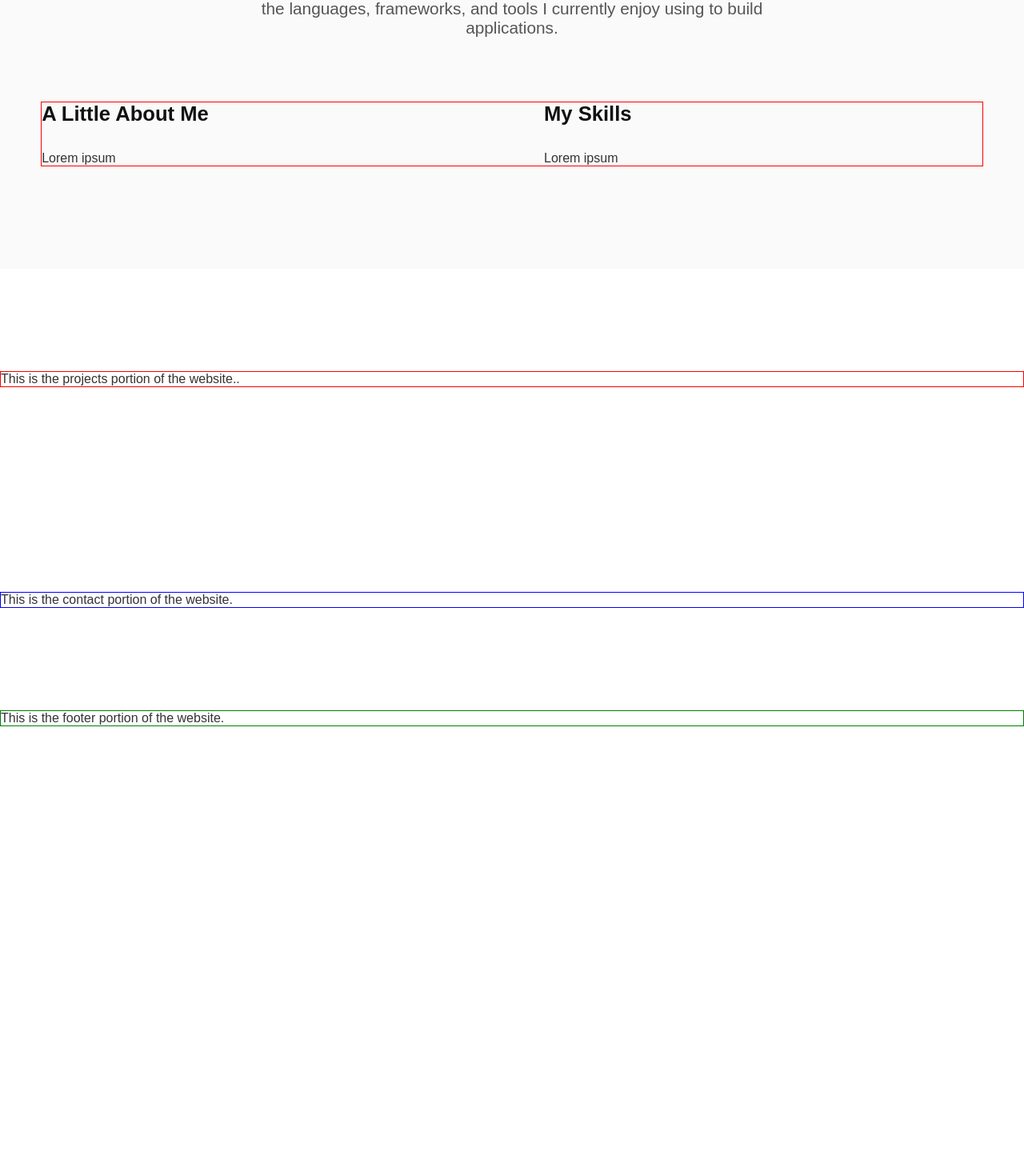
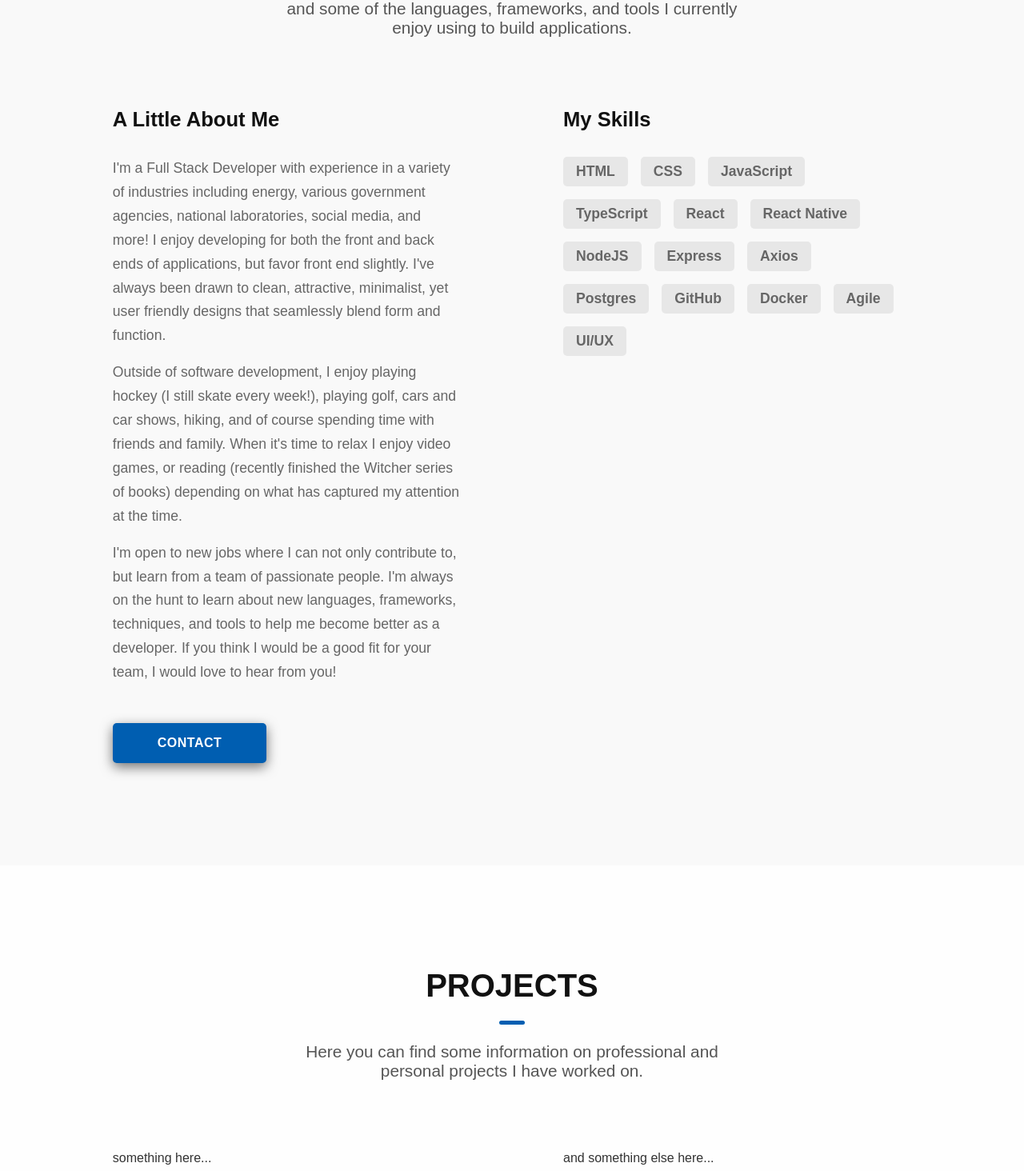
Before and after one commit to apcatanzariti/portfolio-2025, a Next.js app in the folder portfolio-app/: page / in a window 1280 px wide. Shown: the part 1046-2510 px from the top of the page at 80% size. Before the commit the page ends 1954 px from the top, so only its background shows below. Built offline with nearby package versions, Linux system fonts and the light colour scheme; a web font is replaced by a local one.

Commit message:
directory change

```diff
--- a/portfolio-app/src/app/globals.css
+++ b/portfolio-app/src/app/globals.css
@@ -58,5 +58,9 @@ a {
 }
 
 .about {
-  background-color: #FAFAFA;
+  background: #F9F9F9;
 }
+
+.projects {
+  background-color: #FEFEFE;
+}
--- a/portfolio-app/src/app/page.tsx
+++ b/portfolio-app/src/app/page.tsx
@@ -59,12 +59,12 @@ export default function Homepage() {
       </header>
       <main>
         <section id="intro">
-          <Intro scrollToProjects={scrollToProjects} />
+          <Intro scrollToAbout={scrollToAbout} />
         </section>
         <section id="about" className="about section-padding">
-          <About />
+          <About scrollToContact={scrollToContact} />
         </section>
-        <section id="projects" className="section-padding">
+        <section id="projects" className="projects section-padding">
           <Projects />
         </section>
         <section id="contact" className="section-padding">
--- a/portfolio-app/src/components/layout/About/About.tsx
+++ b/portfolio-app/src/components/layout/About/About.tsx
@@ -1,6 +1,11 @@
+import Button from "../../ui/button/Button";
 import "./about.css";
 
-export default function About() {
+interface AboutProps {
+    scrollToContact: () => void;
+}
+
+export default function About({ scrollToContact }: AboutProps) {
     return (
         <div className="about-container">
             <div className="about-title">
@@ -13,11 +18,35 @@ export default function About() {
             <div className="about-content">
                 <div className="left-about-content">
                     <p className="about-content-title">A Little About Me</p>
-                    <p>Lorem ipsum</p>
+                    <p className="about-content-text">
+                        I&apos;m a Full Stack Developer with experience in a variety of industries including energy, various government agencies, national laboratories, social media, and more! I enjoy developing for both the front and back ends of applications, but favor front end slightly. I&apos;ve always been drawn to clean, attractive, minimalist, yet user friendly designs that seamlessly blend form and function.
+                    </p>
+                    <p className="about-content-text">
+                        Outside of software development, I enjoy playing hockey (I still skate every week!), playing golf, cars and car shows, hiking, and of course spending time with friends and family. When it&apos;s time to relax I enjoy video games, or reading (recently finished the Witcher series of books) depending on what has captured my attention at the time.
+                    </p>
+                    <p className="about-content-text last-para">
+                        I&apos;m open to new jobs where I can not only contribute to, but learn from a team of passionate people. I&apos;m always on the hunt to learn about new languages, frameworks, techniques, and tools to help me become better as a developer. If you think I would be a good fit for your team, I would love to hear from you!
+                    </p>
+                    <Button onClick={scrollToContact} buttonText="Contact" />
                 </div>
                 <div className="right-about-content">
                     <p className="about-content-title">My Skills</p>
-                    <p>Lorem ipsum</p>
+                    <div className="skills-container">
+                        <div className="skill">HTML</div>
+                        <div className="skill">CSS</div>
+                        <div className="skill">JavaScript</div>
+                        <div className="skill">TypeScript</div>
+                        <div className="skill">React</div>
+                        <div className="skill">React Native</div>
+                        <div className="skill">NodeJS</div>
+                        <div className="skill">Express</div>
+                        <div className="skill">Axios</div>
+                        <div className="skill">Postgres</div>
+                        <div className="skill">GitHub</div>
+                        <div className="skill">Docker</div>
+                        <div className="skill">Agile</div>
+                        <div className="skill">UI/UX</div>
+                    </div>
                 </div>
             </div>
         </div>
--- a/portfolio-app/src/components/layout/About/about.css
+++ b/portfolio-app/src/components/layout/About/about.css
@@ -1,6 +1,6 @@
 .about-container {
     margin: auto;
-    width: 92%;
+    width: 78%;
 }
 
 .about-title p {
@@ -34,11 +34,11 @@
 }
 
 .about-content {
-    border: solid 1px red;
+    /* border: solid 1px red; */
     display: grid;
     grid-template-columns: 1fr 1fr;
-    gap: 5rem;
-    margin-top: 5rem;
+    gap: 8rem;
+    margin-top: 5.5rem;
 }
 
 .about-content-title {
@@ -47,3 +47,30 @@
     color: #111111;
     margin-bottom: 2rem;
 }
+
+.about-content-text {
+    color: #666666;
+    font-size: 1.1rem;
+    margin-bottom: 1rem;
+    line-height: 1.7;
+}
+
+.last-para {
+    margin-bottom: 3rem;
+}
+
+.skills-container {
+    display: flex;
+    flex-wrap: wrap;
+}
+
+.skill {
+    padding: .5rem 1rem;
+    margin-bottom: 1rem;
+    margin-right: 1rem;
+    border-radius: 5px;
+    font-size: 1.1rem;
+    background: #E7E7E7;
+    color: #666666;
+    font-weight: 600;
+}
--- a/portfolio-app/src/components/layout/Intro/Intro.tsx
+++ b/portfolio-app/src/components/layout/Intro/Intro.tsx
@@ -1,16 +1,17 @@
+import Button from "../../ui/button/Button";
 import "./intro.css";
 
 interface IntroProps {
-    scrollToProjects: () => void;
+    scrollToAbout: () => void;
 };
 
-export default function Intro({ scrollToProjects }: IntroProps) {
+export default function Intro({ scrollToAbout }: IntroProps) {
     return (
         <div className="intro-container">
             <div className="intro-text">
                 <h1>Hey, I&apos;m Anthony</h1>
                 <p>Full Stack Developer building websites and web applications for a variety of different industries, focusing on incredible UI/UX and efficient back end code</p>
-                <button className="intro-button" onClick={scrollToProjects}>Projects</button>
+                <Button onClick={scrollToAbout} buttonText="Learn More" />
             </div>
         </div>
     );
--- a/portfolio-app/src/components/layout/Intro/intro.css
+++ b/portfolio-app/src/components/layout/Intro/intro.css
@@ -34,24 +34,5 @@
     margin: 0 auto;
     padding: 0;
     margin-top: 2rem;
+    margin-bottom: 4rem;
 }
-
-.intro-button {
-    box-shadow: 0 5px 15px 0 rgba(0, 0, 0, 0.543);
-    background-color: #005eb1;
-    color: #ffffff;
-    font-weight: 700;
-    letter-spacing: 1px;
-    padding: 1rem 4.5rem;
-    border-radius: 5px;
-    font-size: 1rem;
-    text-transform: uppercase;
-    border: none;
-    transition: transform 0.3s ease;
-    cursor: pointer;
-    margin-top: 4rem;
-}
-
-.intro-button:hover {
-    transform: translateY(-3px);
-}
--- a/portfolio-app/src/components/layout/Projects/Projects.tsx
+++ b/portfolio-app/src/components/layout/Projects/Projects.tsx
@@ -3,7 +3,17 @@ import "./projects.css";
 export default function Projects() {
     return (
         <div className="projects-container">
-            <p>This is the projects portion of the website..</p>
+            <div className="projects-title">
+                <p>Projects</p>
+            </div>
+            <div className="projects-divider"></div>
+            <div className="projects-subtext">
+                <p>Here you can find some information on professional and personal projects I have worked on.</p>
+            </div>
+            <div className="project-block">
+                <p>something here...</p>
+                <p>and something else here...</p>
+            </div>
         </div>
     );
 };
--- a/portfolio-app/src/components/layout/Projects/projects.css
+++ b/portfolio-app/src/components/layout/Projects/projects.css
@@ -1,3 +1,41 @@
 .projects-container {
-    border: solid 1px red;
+    margin: auto;
+    width: 78%;
 }
+
+.projects-title p {
+    font-size: 2.5rem;
+    text-transform: uppercase;
+    text-align: center;
+    font-weight: 700;
+    color: #111111;
+    margin-bottom: 1.3rem;
+}
+
+.projects-divider {
+    content: '';
+    position: absolute;
+    height: 5px;
+    width: 2rem;
+    background: #005eb1;
+    left: 50%;
+    transform: translateX(-50%);
+    border-radius: 5px;
+}
+
+.projects-subtext p {
+    text-align: center;
+    margin: auto;
+    width: 60%;
+    font-size: 1.3rem;
+    font-weight: 500;
+    color: #555555;
+    margin-top: 3rem;
+}
+
+.project-block {
+    display: grid;
+    grid-template-columns: 1fr 1fr;
+    gap: 8rem;
+    margin-top: 5.5rem;
+}
--- /dev/null
+++ b/portfolio-app/src/components/ui/button/Button.tsx
@@ -0,0 +1,12 @@
+import "./button.css";
+
+interface ButtonProps {
+    onClick: () => void;
+    buttonText: string;
+};
+
+export default function Button({ onClick, buttonText }: ButtonProps) {
+    return (
+        <button className="button" onClick={onClick}>{buttonText}</button>
+    );
+};
--- /dev/null
+++ b/portfolio-app/src/components/ui/button/button.css
@@ -0,0 +1,18 @@
+.button {
+    box-shadow: 0 5px 15px 0 rgba(0, 0, 0, 0.543);
+    background-color: #005eb1;
+    color: #ffffff;
+    font-weight: bold;
+    letter-spacing: .5px;
+    padding: 1rem 3.5rem;
+    border-radius: 5px;
+    font-size: 1rem;
+    text-transform: uppercase;
+    border: none;
+    transition: transform 0.3s ease;
+    cursor: pointer;
+}
+
+.button:hover {
+    transform: translateY(-3px);
+}
```
Also changed, not shown: portfolio-app/package.json (+4 -3 lines), 1 other file (tests, documents, lock files or other folders).
